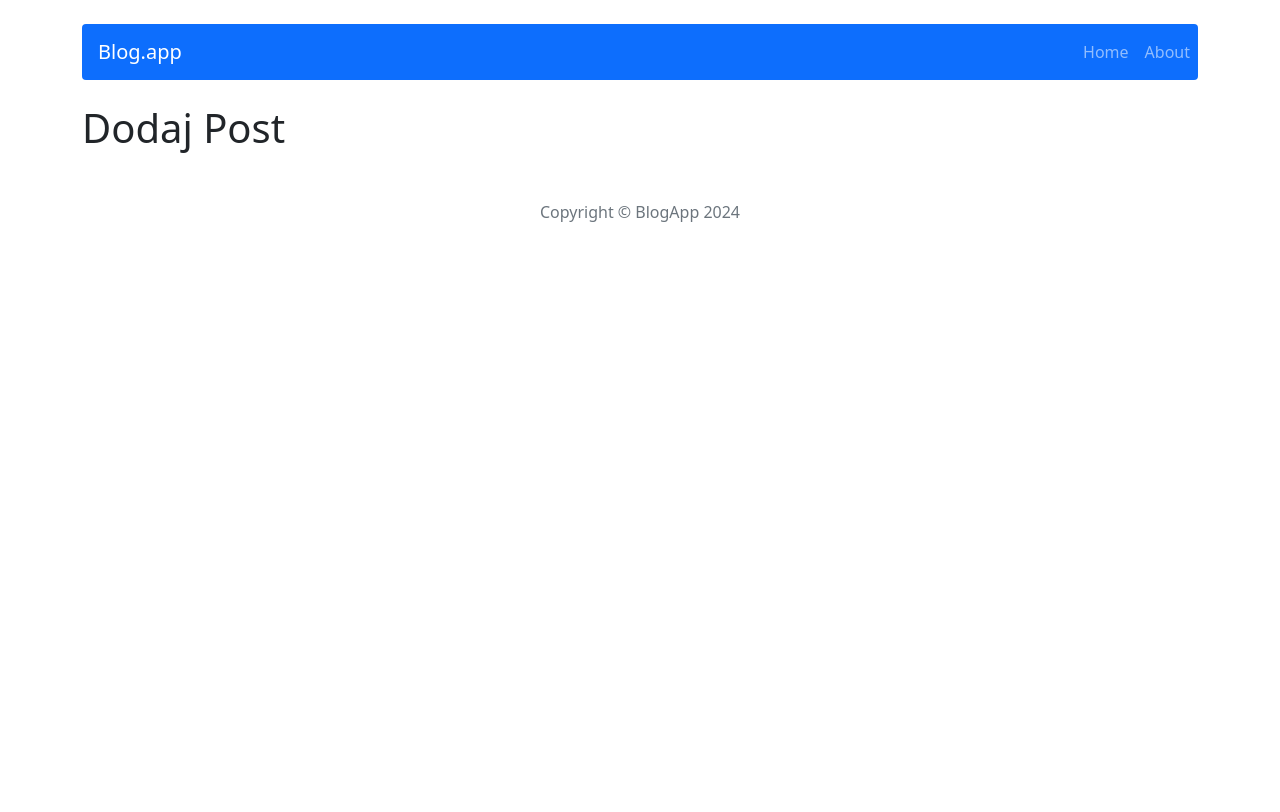
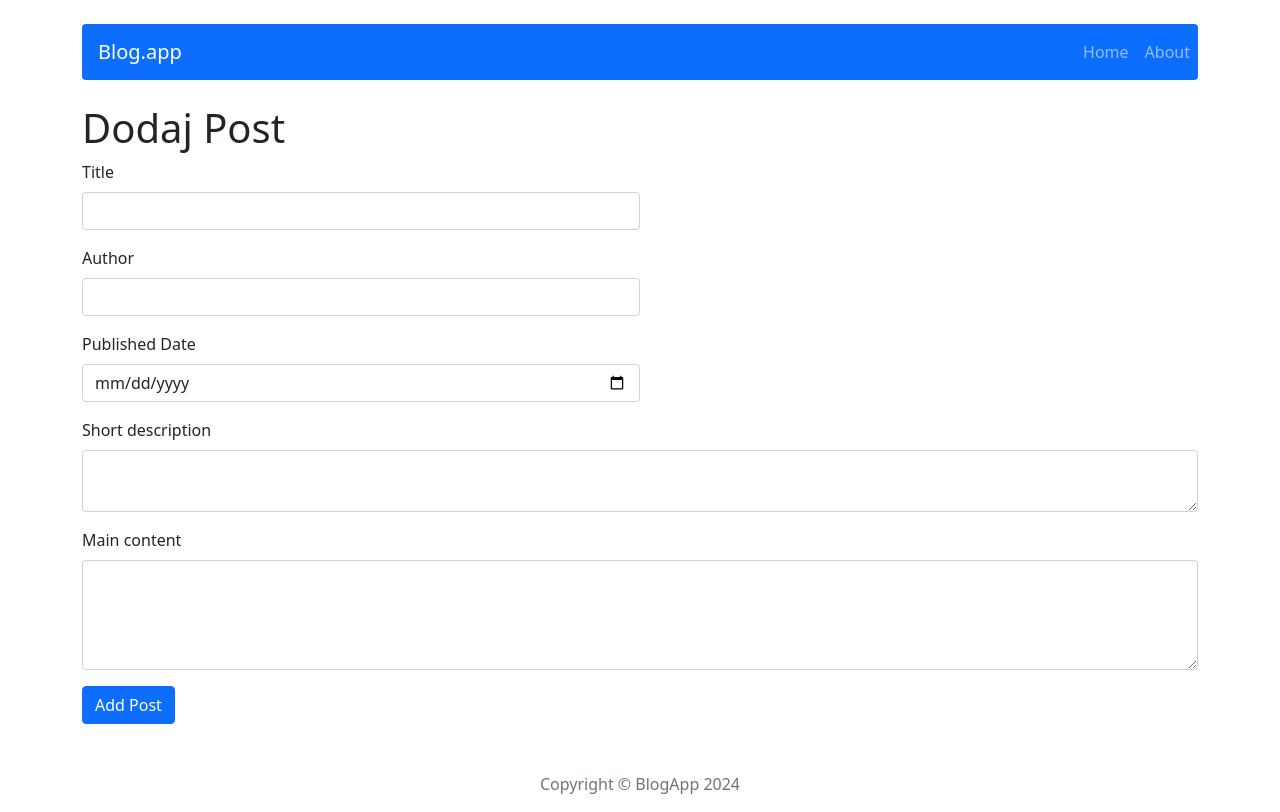
Before and after one commit to piotrkotulski/blog-react, a React (Create React App) app: page /post/add in a window 1280 px wide. Built offline with nearby package versions, Linux system fonts and the light colour scheme.

Commit message:
added styles into form page

```diff
--- /dev/null
+++ b/src/components/features/AddPostForm/AddPostForm.js
@@ -0,0 +1,53 @@
+import React, { useState } from 'react';
+import { Form, Button } from 'react-bootstrap';
+import { useDispatch } from 'react-redux';
+import { addPost } from '../../../redux/postRedux';
+
+const AddPostForm = ({ onPostAdded }) => {
+    const [post, setPost] = useState({ title: '', author: '', content: '', publishedDate: '' });
+    const dispatch = useDispatch();
+
+    const handleChange = (e) => {
+        const { name, value } = e.target;
+        setPost({ ...post, [name]: value });
+    };
+
+    const handleSubmit = (e) => {
+        e.preventDefault();
+        dispatch(addPost(post));
+        onPostAdded();
+    };
+
+    return (
+        <Form onSubmit={handleSubmit}>
+            <div className='w-50'>
+            <Form.Group controlId="title">
+                <Form.Label>Title</Form.Label>
+                <Form.Control type="text" name="title" value={post.title} onChange={handleChange} required />
+            </Form.Group>
+            <Form.Group className='mt-3' controlId="author">
+                <Form.Label>Author</Form.Label>
+                <Form.Control type="text" name="author" value={post.author} onChange={handleChange} required />
+            </Form.Group>
+            <Form.Group controlId="publishedDate">
+                <Form.Label className='mt-3'>Published Date</Form.Label>
+                <Form.Control type="date" name="publishedDate" value={post.publishedDate} onChange={handleChange} required />
+            </Form.Group>
+            </div>
+            <Form.Group className='mt-3' controlId="shortDescription">
+                <Form.Label>Short description</Form.Label>
+                <Form.Control as="textarea" name="shortDescription" value={post.shortDescription} onChange={handleChange} required />
+            </Form.Group>
+            <Form.Group className='mt-3' controlId="content">
+                <Form.Label>Main content</Form.Label>
+                <Form.Control as="textarea" name="content" value={post.content} onChange={handleChange} required rows={4} />
+            </Form.Group>
+
+            <Button className='mt-3' variant="primary" type="submit">
+                Add Post
+            </Button>
+        </Form>
+    );
+};
+
+export default AddPostForm;
--- a/src/components/pages/AddPost/AddPost.js
+++ b/src/components/pages/AddPost/AddPost.js
@@ -1,9 +1,22 @@
-const AddPost = () =>{
-    return(
+import { useNavigate } from 'react-router-dom';
+
+import AddPostForm from "../../features/AddPostForm/AddPostForm";
+
+const AddPost = () => {
+    const navigate = useNavigate(); // Inicjalizuj hook useNavigate
+
+    const handlePostAdded = () => {
+        // Tutaj możesz umieścić logikę przekierowania po dodaniu posta
+        // Na przykład, przekieruj użytkownika na stronę główną
+        navigate('/'); // Przekieruj na stronę główną za pomocą hooka useNavigate
+    };
+
+    return (
         <div>
             <h1>Dodaj Post</h1>
+            <AddPostForm onPostAdded={handlePostAdded} />
         </div>
-    )
+    );
 }
 
 export default AddPost;
--- a/src/components/pages/SInglePost/SinglePost.js
+++ b/src/components/pages/SInglePost/SinglePost.js
@@ -1,7 +1,7 @@
 import React, { useState } from 'react';
 import { useParams, Link, Navigate } from 'react-router-dom';
 import { useSelector, useDispatch } from 'react-redux';
-import { getAllPosts, deletePostSuccess, deletePostFailure } from '../../../redux/postRedux'; // Zmieniono importy akcji
+import { getAllPosts, deletePostSuccess} from '../../../redux/postRedux';
 import { Button, Container, Modal, Card } from "react-bootstrap";
 import styles from "./SinglePost.module.scss";
 
@@ -21,13 +21,11 @@ const SinglePost = () => {
     };
 
     const handleDeleteClick = () => {
-        // Pokaż okno modalne z potwierdzeniem usuwania
         handleShowModal();
     };
 
     const handleConfirmDelete = () => {
-        // Wywołaj akcję usuwania posta
-        dispatch(deletePostSuccess(id)); // Użyj deletePostSuccess zamiast deletePostAction
+        dispatch(deletePostSuccess(id));
     };
 
     if (!post) {
--- a/src/redux/postRedux.js
+++ b/src/redux/postRedux.js
@@ -1,11 +1,12 @@
 import initialState from './initialState';
 
 // Selektory
-export const getAllPosts = state => state.posts;
+export const getAllPosts = (state) => state.posts;
 
 // Akcje
 const DELETE_POST_SUCCESS = 'app/posts/DELETE_POST_SUCCESS';
 const DELETE_POST_FAILURE = 'app/posts/DELETE_POST_FAILURE';
+const ADD_POST = 'app/posts/ADD_POST'; // Dodaj ten rodzaj akcji
 
 // Akcje kreatorów
 export const deletePostSuccess = (postId) => ({
@@ -18,17 +19,25 @@ export const deletePostFailure = (error) => ({
     payload: error,
 });
 
+export const addPost = (post) => ({
+    type: ADD_POST, // Dodaj akcję ADD_POST
+    payload: post,
+});
+
 // Reducer
 const postsReducer = (statePart = initialState, action) => {
     switch (action.type) {
         case DELETE_POST_SUCCESS: {
             const postId = action.payload;
-            const updatedPosts = statePart.filter(post => post.id !== postId);
+            const updatedPosts = statePart.filter((post) => post.id !== postId); // Zaktualizuj stanPart jako tablicę
             return updatedPosts;
         }
         case DELETE_POST_FAILURE: {
-            // Obsłuż błąd usuwania posta (jeśli potrzebne)
-            return statePart;
+            return statePart; // Brak zmian w stanie
+        }
+        case ADD_POST: { // Obsłuż akcję ADD_POST
+            const newPost = action.payload;
+            return [...statePart, newPost]; // Dodaj nowy post do tablicy
         }
         default:
             return statePart;
```
